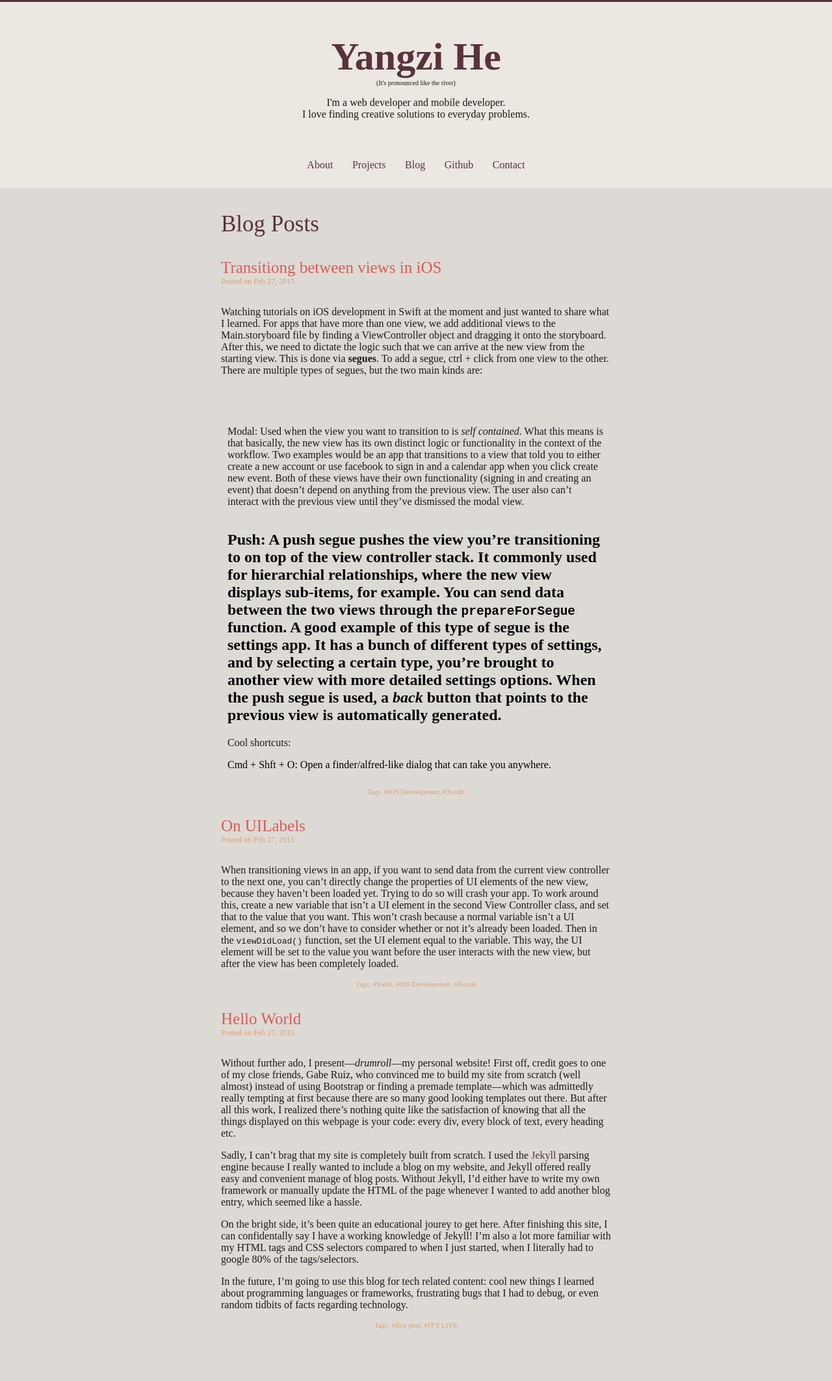
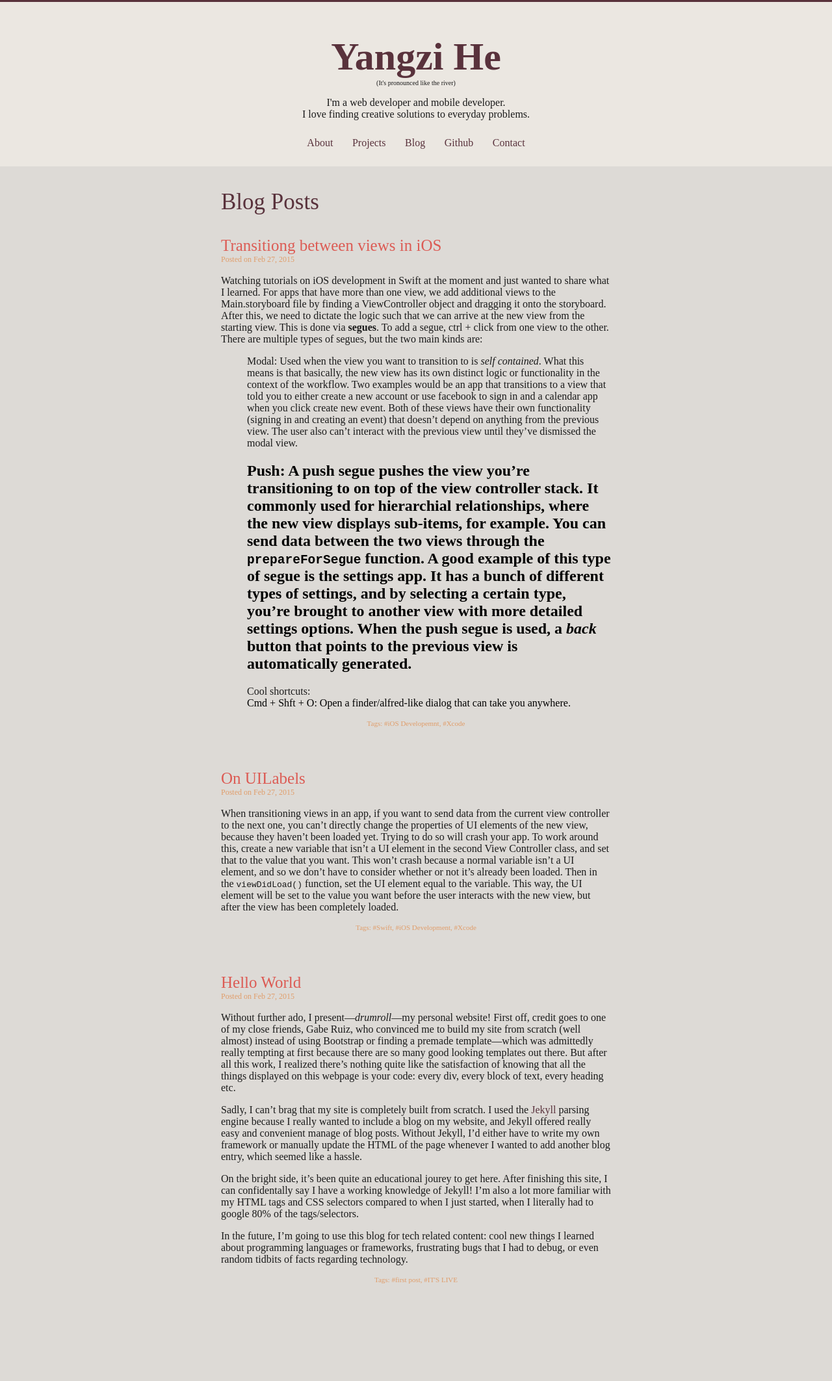
Before and after one commit to yangzihe/yangzihe.github.io, a Jekyll site: the page built from blog/index.html, in a window 1280 px wide. Shown: the whole page at 65% size. Built offline with Jekyll 4.4.1, drawn with Linux system fonts in a browser that asks for light colours; after the commit the page ends 2080 px from its top, so only the background shows below that.

Commit message:
Fixed layout issues

```diff
--- a/blog/index.html
+++ b/blog/index.html
@@ -10,9 +10,7 @@ title: Blog | Yangzi He
       <div class="post">
         <h4>{{ post.title }}</h4>
         <p class="date">Posted on {{ post.date | date: "%b %-d, %Y" }}</p>
-
         <p>{{ post.content }}</p>
-
         <div class="tags-line">Tags:
           {% if post.tags.size == 0 %}
             <p class="no-tags">None</p>
--- a/css/style.css
+++ b/css/style.css
@@ -2,9 +2,9 @@
     ------ Header ------
   =========================*/
 
-ul {
+nav ul {
     list-style-type: none;
-    margin-top: 50px;
+    margin-top: 16px;
     padding: 10px;
 }
 
@@ -123,6 +123,8 @@ h4 {
     margin-bottom: 0;
     color: #DC5B54;
 }
+
+
 .date {
     margin-top: 0;
     margin-bottom: 30px;
@@ -152,3 +154,17 @@ h4 {
 .tags::before {
     content: "#";
 }
+
+.post ul {
+    list-style-type: disc;
+    margin-top: 0;
+}
+
+.post p {
+    margin-bottom: 0;
+}
+
+.post {
+    margin-bottom: 50px;
+    padding-bottom: 15px;
+}
```
Lines whose indentation alone changed are shown as unchanged.
